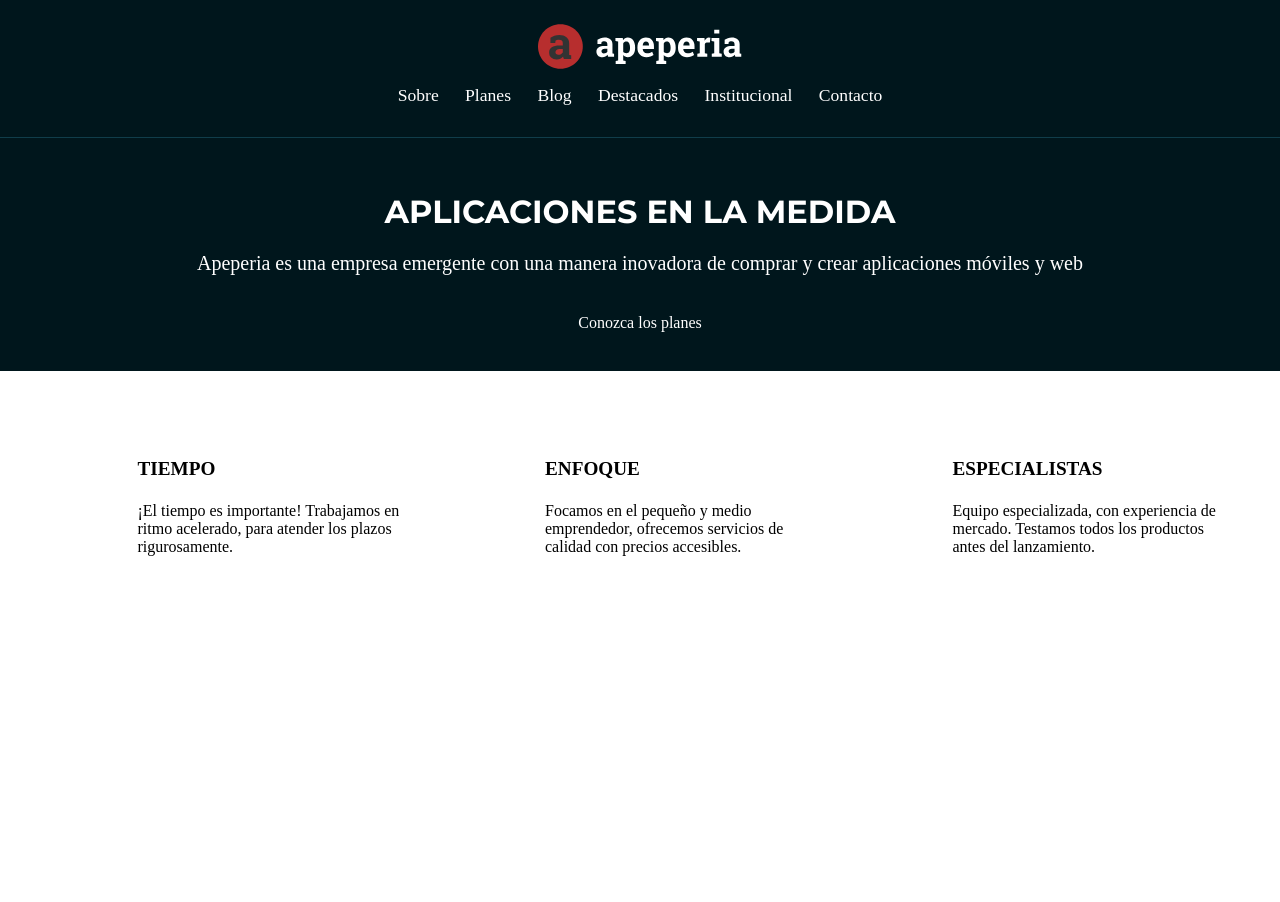
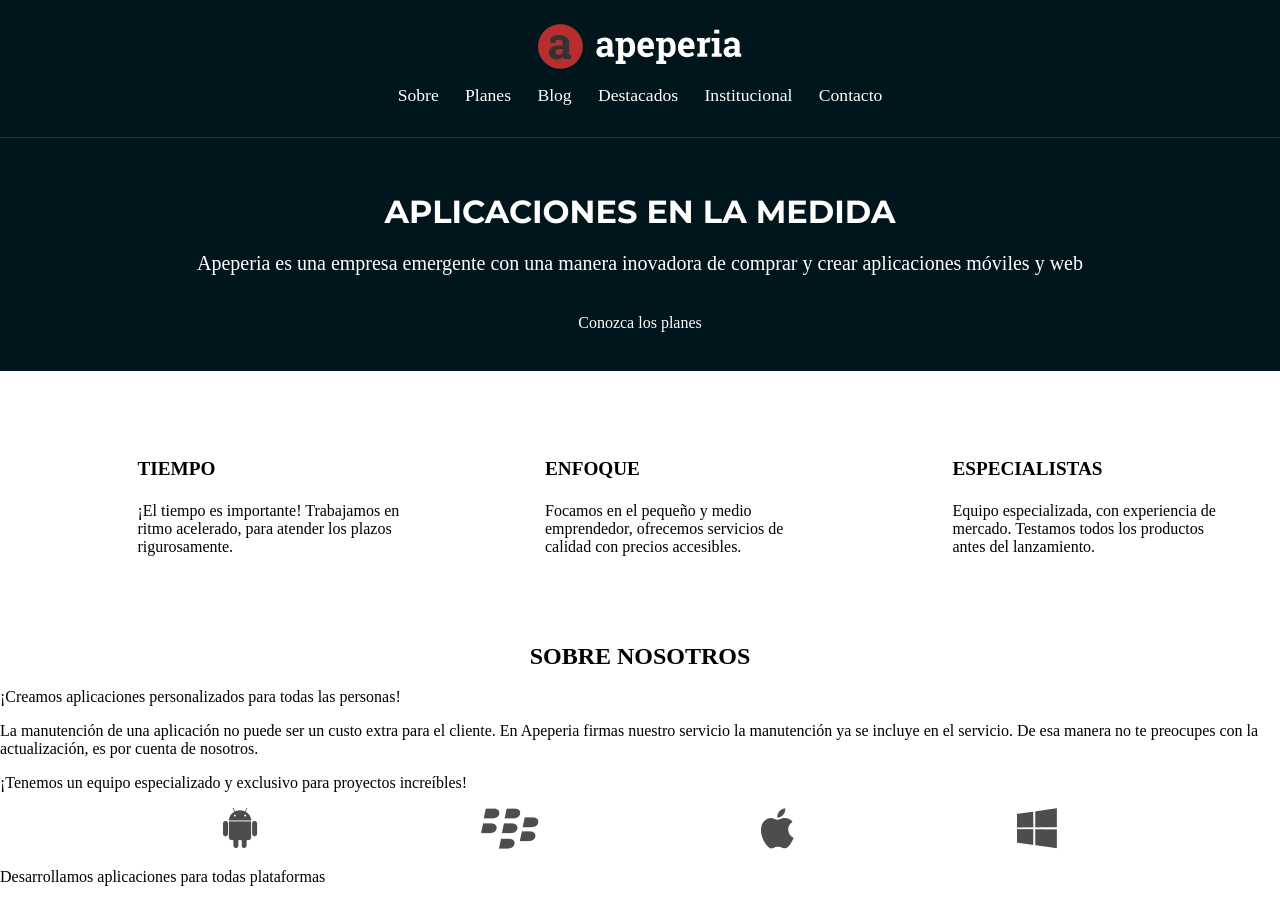
Before and after one commit to Ricard0Hernandez/apeperia_layout, a plain HTML site: page index.html in a window 1280 px wide. Before the commit the page ends 800 px from the top, so only its background shows below. Drawn offline with Linux system fonts and the light colour scheme.

Commit message:
agregando seccion sobre notros y estilos css

```diff
--- /dev/null
+++ b/css/sobre-nosotros.css
@@ -0,0 +1,31 @@
+.sobre-nosotros {
+    padding-top: 3rem;
+    padding-bottom: 3rem;
+}
+
+.sobre_nosotros__titulo {
+    color: var(--fuente-ceniza-oscuro);
+    font-weight: 700;
+    font-size: 1.5rem;
+    font-family: var(--montserrat);
+    text-transform: uppercase;
+    text-align: center;
+    margin-bottom: 1.25rem;
+}
+
+.sobre_nosotros__texto {
+    line-height: normal;
+    margin-bottom: 1rem;
+}
+
+.sobre_nosotros__plataformas {
+    display: flex;
+    flex-wrap: wrap;
+    justify-content: space-evenly;
+    margin-bottom: 1rem;
+}
+
+.sobre-nosotros {
+    color: var(--fuente-ceniza-oscuro);
+    font-weight: 700;
+}
--- a/index.html
+++ b/index.html
@@ -11,6 +11,7 @@
         <link rel="stylesheet" href="css/planes.css">
         <link rel="stylesheet" href="css/bases.css">
         <link rel="stylesheet" href="css/diferenciales.css">
+        <link rel="stylesheet" href="css/sobre-nosotros.css">
     </head>
 
     <body>
@@ -54,6 +55,30 @@
             </ul>
         </section>
 
+        <section class="sobre_nosotros container">
+            <div class="sobre_nosotros__contenido">
+                <h2 class="sobre_nosotros__titulo">Sobre nosotros</h2>
+                <p class="sobre_nosotros__texto">
+                    ¡Creamos aplicaciones personalizados para todas las personas!
+                </p>
+                <p class="sobre_nosotros__texto">
+                    La manutención de una aplicación no puede ser un custo extra para el cliente.
+                    En Apeperia firmas nuestro servicio la manutención ya se incluye en el servicio.
+                    De esa manera no te preocupes con la actualización, es por cuenta de nosotros.
+                </p>
+                <p class="sobre_nosotros__texto sobre-nosotros__texto--destacado sobre-nosotros__texto--division">
+                    ¡Tenemos un equipo especializado y exclusivo para proyectos increíbles!
+                </p>
+                <ul class="sobre_nosotros__plataformas">
+                    <li><img src="img/android.png" alt="Ícono del Android"></li>
+                    <li><img src="img/blackberry.png" alt="Ícono del Blackberry"></li>
+                    <li><img src="img/apple.png" alt="Ícono de la Apple"></li>
+                    <li><img src="img/windowsphone.png" alt="Ícono del Windows"></li>
+                </ul>
+                <p class="sobre_nosotros__texto">Desarrollamos aplicaciones para todas plataformas</p>
+            </div>
+        </section>
+
 
     </body>
 </html>
```
